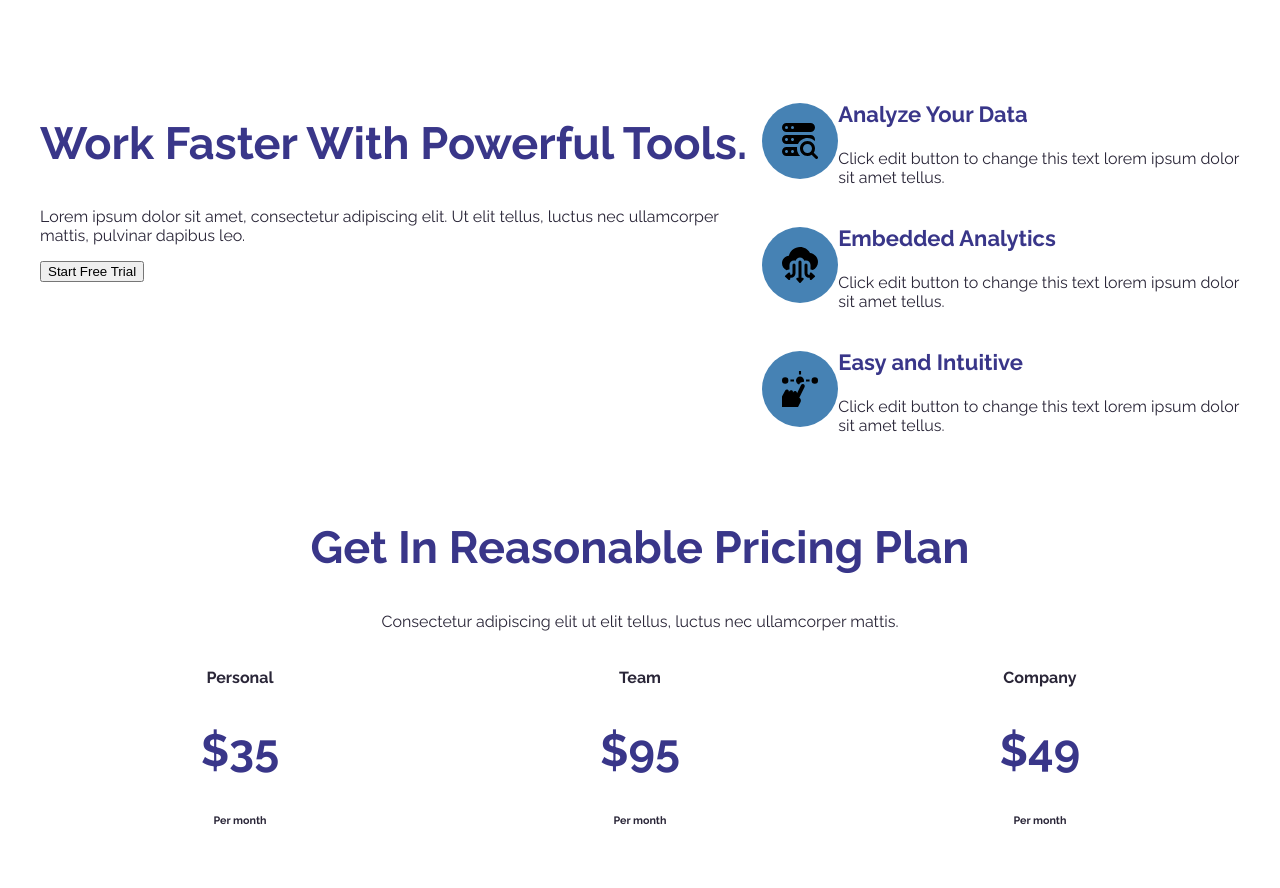
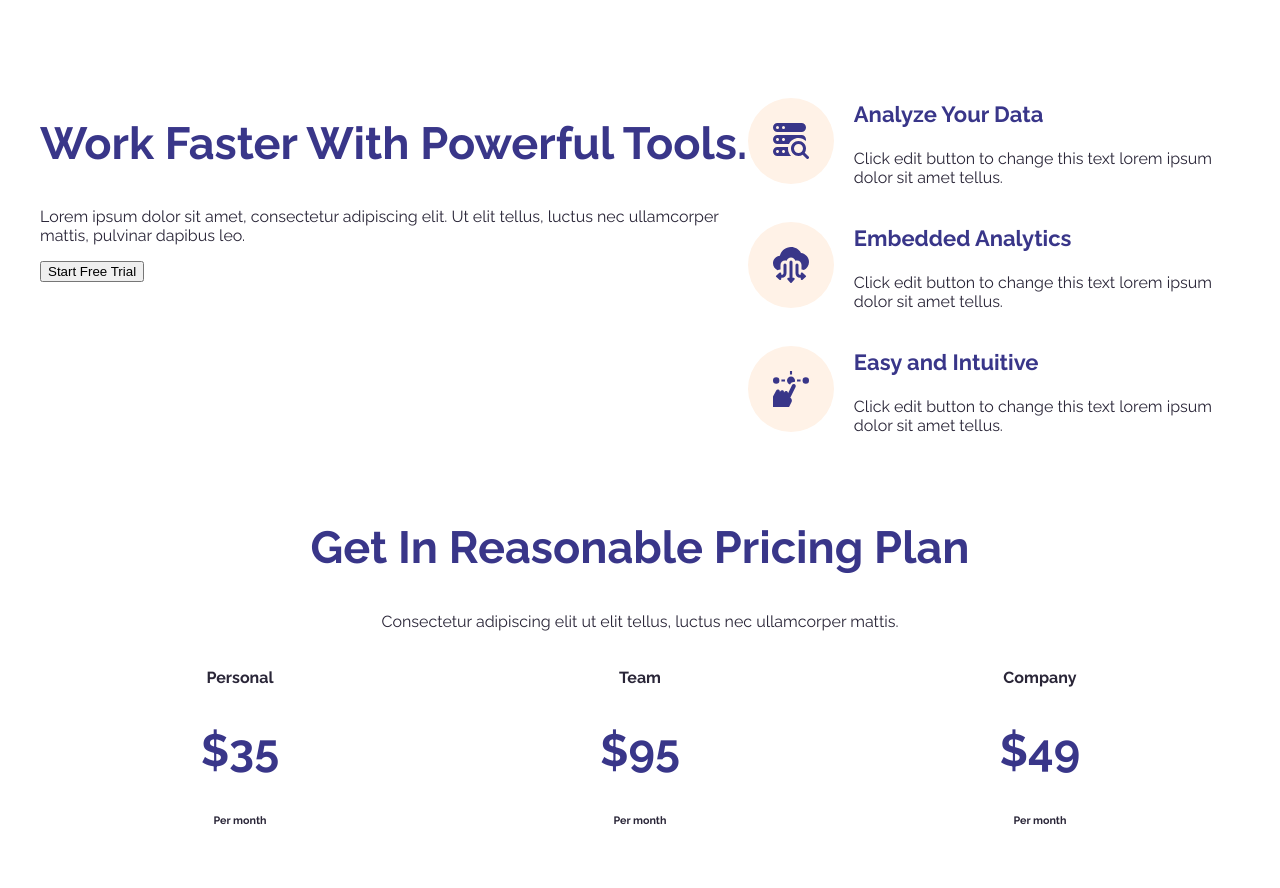
Before and after one commit to aspectum/react-frontend-sydney, a React (Create React App) app: page / in a window 1280 px wide. Shown: the part 2435-3323 px from the top of the page. Built offline with nearby package versions, Linux system fonts and the light colour scheme.

Commit message:
Moved css to App.css to avoid repetition

```diff
--- a/src/components/App.css
+++ b/src/components/App.css
@@ -49,3 +49,23 @@ a:hover {
     max-width: 1200px;
     margin: 70px auto;
 }
+
+.icon {
+    display: flex;
+    border-radius: 50%;
+    padding: 25px;
+    margin: auto;
+    margin-right: 20px;
+    fill: #393689;
+    background-color: #FFF2E7;
+    transition: all 0.3s ease-in-out;
+}
+
+.icon2 {
+    background-color: #E4F3FF;;
+}
+
+.icon:hover {
+    fill: #ffffff;
+    background-color: #393689;
+}
--- a/src/components/Solutions/Solutions.css
+++ b/src/components/Solutions/Solutions.css
@@ -14,26 +14,6 @@
     display: flex;
 }
 
-.solutions .icon {
-    display: flex;
-    border-radius: 50%;
-    padding: 25px;
-    margin: auto;
-    margin-right: 20px;
-    fill: #393689;
-    background-color: #FFF2E7;
-    transition: all 0.3s ease-in-out;
-}
-
-.solutions .icon2 {
-    background-color: #E4F3FF;;
-}
-
-.solutions .icon:hover {
-    fill: #ffffff;
-    background-color: #393689;
-}
-
 .solutions svg {
     width: 32px;
     height: 32px;
--- a/src/components/Tools/Tools.css
+++ b/src/components/Tools/Tools.css
@@ -19,15 +19,6 @@
     display: flex;
 }
 
-.tools .icon {
-    display: flex;
-    align-items: center;
-    background-color: steelblue;
-    border-radius: 50%;
-    margin: auto;
-    padding: 20px;
-}
-
 .tools svg {
     width: 36px;
     height: 36px;
```
